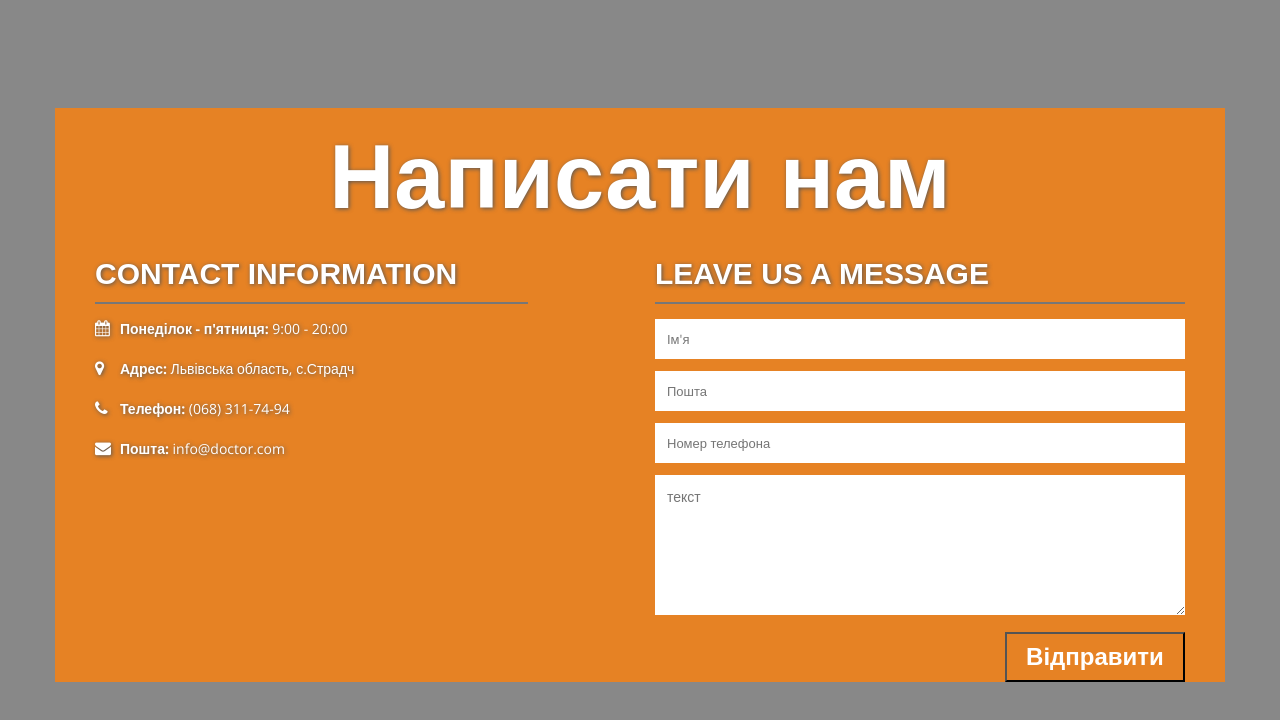
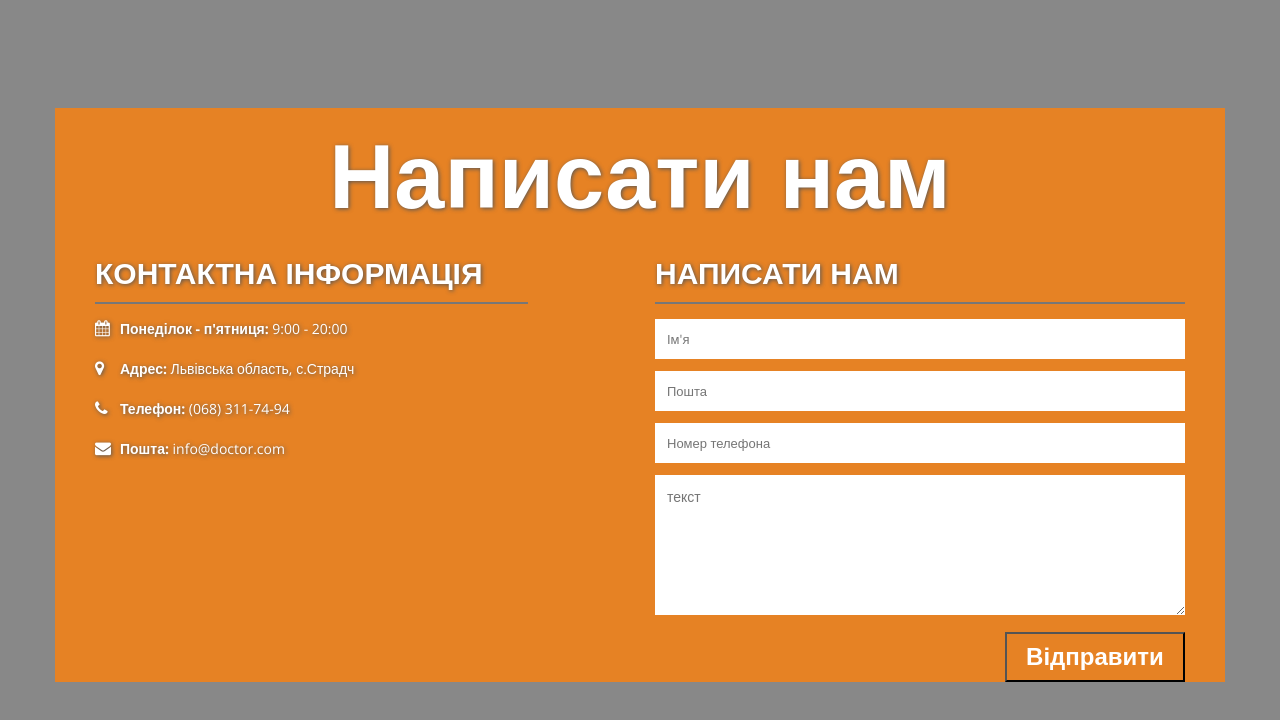
Before and after one commit to VitruvianGomer/sell-chicken, a plain HTML site: page index.html in a window 1280 px wide. Shown: the part 1860-2580 px from the top of the page. Drawn offline with nearby package versions, Linux system fonts and the light colour scheme; a web font is replaced by a local one.

Commit message:
Update index.html

```diff
--- a/index.html
+++ b/index.html
@@ -455,7 +455,7 @@
               <h2>Написати нам</h2>
             </div>
             <div class="col-md-5 contact-info text-left">
-              <h3>contact information</h3>
+              <h3>Контактна інформація</h3>
               <div class="info-detail">
                 <ul>
                   <li>
@@ -489,7 +489,7 @@
               </div>
             </div>
             <div class="col-md-6 col-md-offset-1 contact-form">
-              <h3>leave us a message</h3>
+              <h3>Написати нам</h3>
 
               <form id="form" class="form">
                 <input id="nameForm" class="name _req" type="text" placeholder="Ім'я" />
```
